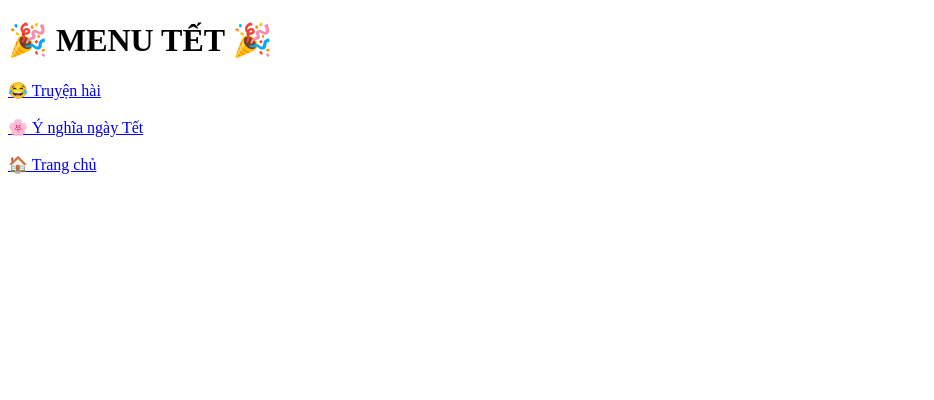
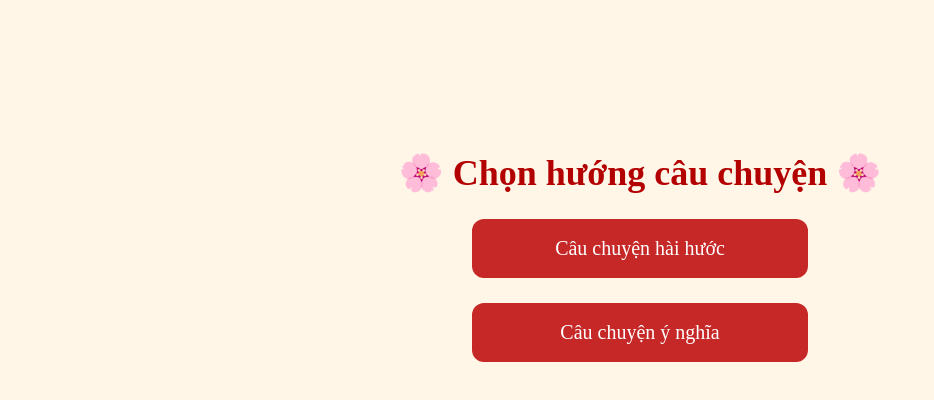
Before and after one commit to duc088124-source/Cau-chuc-TET, a plain HTML site: page menu.html in a window 1280 px wide. Shown: the whole page, without its empty margins (0-934 px from the left). Drawn offline with Linux system fonts and the light colour scheme.

Commit message:
Update menu.html

```diff
--- a/menu.html
+++ b/menu.html
@@ -1,17 +1,46 @@
 <!DOCTYPE html>
-<html>
+<html lang="vi">
 <head>
-    <title>Menu Tết</title>
+<meta charset="UTF-8">
+<title>Chọn câu chuyện Tết</title>
+
+<style>
+body{
+    font-family:"Times New Roman",serif;
+    background:#fff6e8;
+    text-align:center;
+    padding-top:120px;
+}
+
+h1{
+    color:#b30000;
+    font-size:36px;
+}
+
+a{
+    display:block;
+    width:300px;
+    margin:25px auto;
+    padding:18px;
+    font-size:20px;
+    text-decoration:none;
+    background:#c62828;
+    color:white;
+    border-radius:12px;
+}
+
+a:hover{
+    background:#8e0000;
+}
+</style>
 </head>
+
 <body>
 
-<h1>🎉 MENU TẾT 🎉</h1>
+<h1>🌸 Chọn hướng câu chuyện 🌸</h1>
 
-<a href="haihuoc.html">😂 Truyện hài</a><br><br>
-
-<a href="ynghia.html">🌸 Ý nghĩa ngày Tết</a><br><br>
-
-<a href="index.html">🏠 Trang chủ</a>
+<a href="haihuoc.html">Câu chuyện hài hước</a>
+<a href="ynghia.html">Câu chuyện ý nghĩa</a>
 
 </body>
 </html>
```
